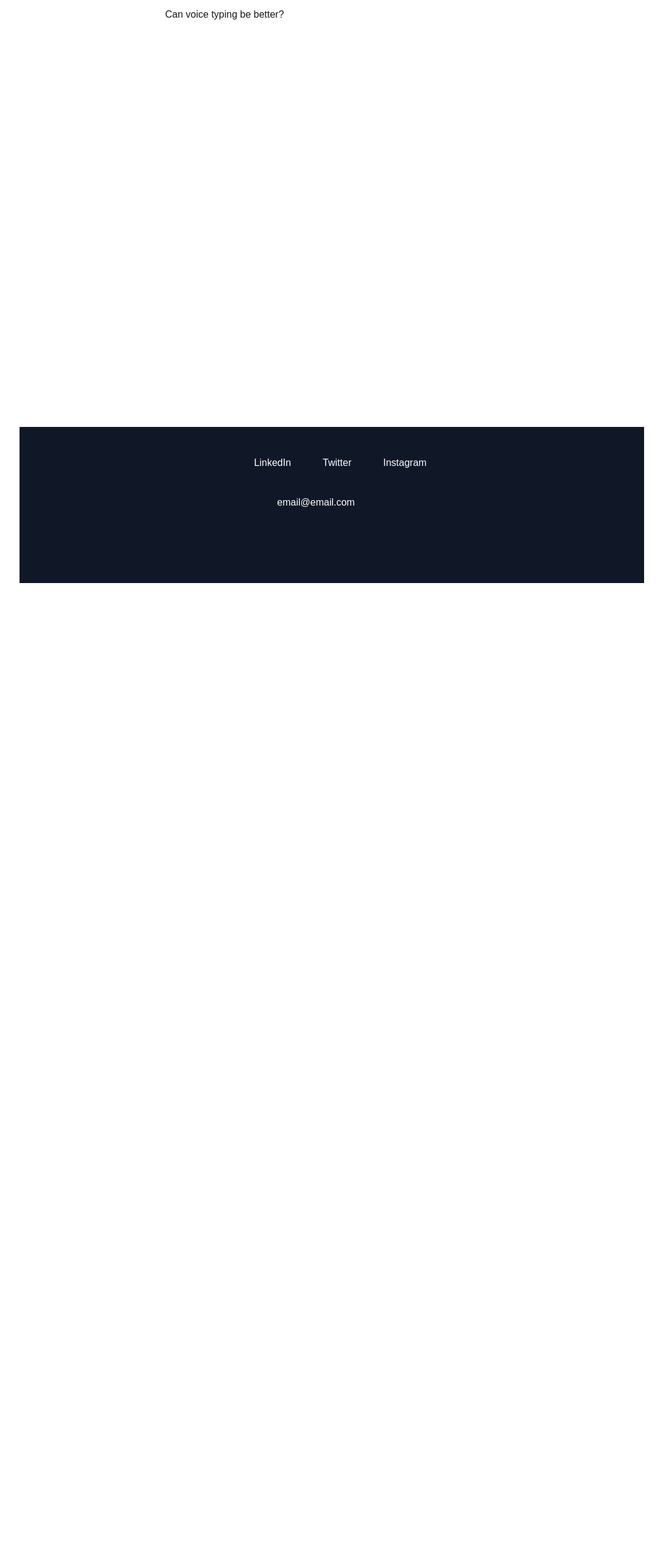
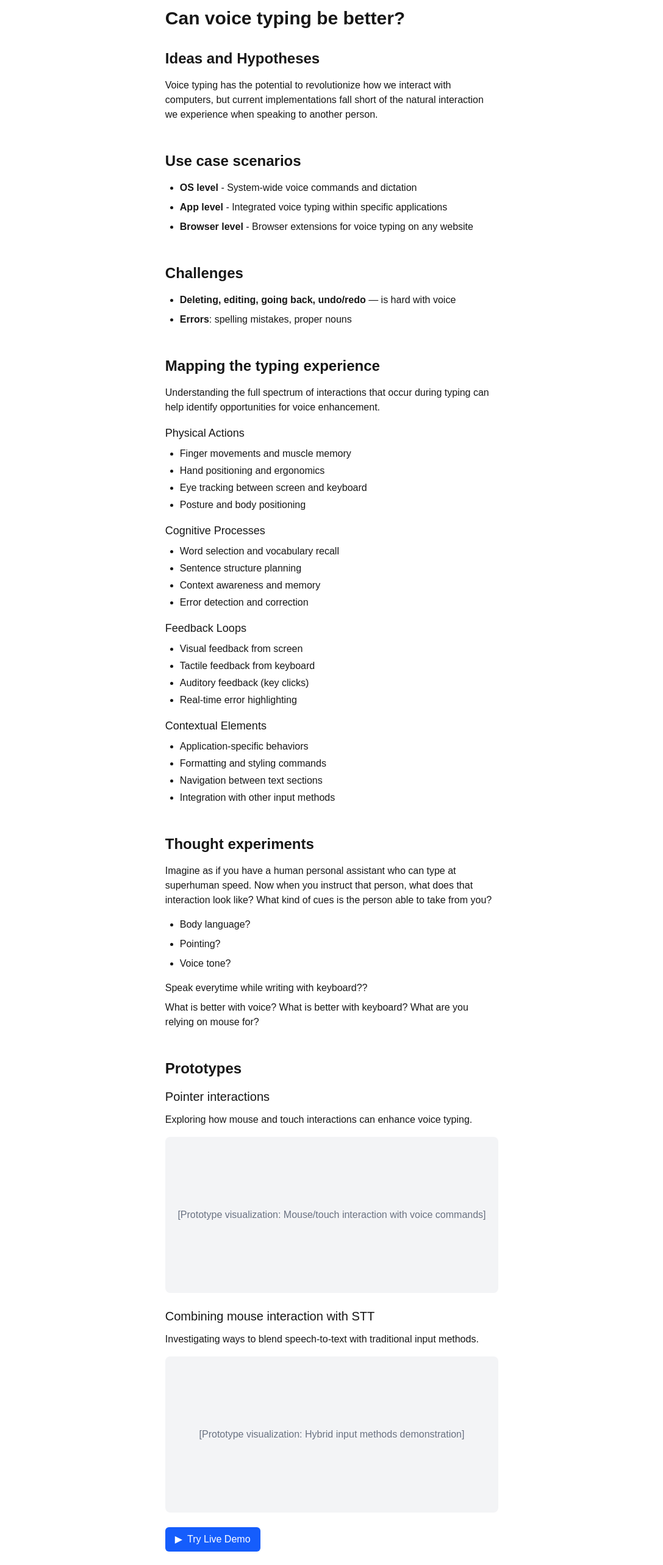
Before and after one commit to sidomatic11/portfolio-2025, a Next.js app: page /explore/voice-typing in a window 1280 px wide. Shown: the part 100-2666 px from the top of the page at 61% size, without its empty margins (96-1183 px from the left). Before the commit the page ends 1056 px from the top, so only its background shows below. Built offline with nearby package versions, Linux system fonts and the light colour scheme; some icons are missing.

Commit message:
voice typing

```diff
--- a/app/explore/voice-typing/page.tsx
+++ b/app/explore/voice-typing/page.tsx
@@ -6,9 +6,129 @@ export default function VoiceTyping() {
       <Header isProjectHeader={true} />
 
       <div className="max-w-prose mx-auto px-4 py-12">
-        Can voice typing be better?
+        <h1 className="text-3xl font-bold mb-8">Can voice typing be better?</h1>
+
+        <section className="mb-12">
+          <h2 className="text-2xl font-semibold mb-4">Ideas and Hypotheses</h2>
+          <p className="mb-4">
+            Voice typing has the potential to revolutionize how we interact with computers,
+            but current implementations fall short of the natural interaction we experience
+            when speaking to another person.
+          </p>
+        </section>
+
+        <section className="mb-12">
+          <h2 className="text-2xl font-semibold mb-4">Use case scenarios</h2>
+          <ul className="list-disc pl-6 space-y-2">
+            <li><strong>OS level</strong> - System-wide voice commands and dictation</li>
+            <li><strong>App level</strong> - Integrated voice typing within specific applications</li>
+            <li><strong>Browser level</strong> - Browser extensions for voice typing on any website</li>
+          </ul>
+        </section>
+
+        <section className="mb-12">
+          <h2 className="text-2xl font-semibold mb-4">Challenges</h2>
+          <ul className="list-disc pl-6 space-y-2">
+            <li><strong>Deleting, editing, going back, undo/redo</strong> — is hard with voice</li>
+            <li><strong>Errors</strong>: spelling mistakes, proper nouns</li>
+          </ul>
+        </section>
+
+        <section className="mb-12">
+          <h2 className="text-2xl font-semibold mb-4">Mapping the typing experience</h2>
+          <p className="mb-4">
+            Understanding the full spectrum of interactions that occur during typing
+            can help identify opportunities for voice enhancement.
+          </p>
+
+          <div className="space-y-4">
+            <div>
+              <h3 className="text-lg font-medium mb-2">Physical Actions</h3>
+              <ul className="list-disc pl-6 space-y-1">
+                <li>Finger movements and muscle memory</li>
+                <li>Hand positioning and ergonomics</li>
+                <li>Eye tracking between screen and keyboard</li>
+                <li>Posture and body positioning</li>
+              </ul>
+            </div>
+
+            <div>
+              <h3 className="text-lg font-medium mb-2">Cognitive Processes</h3>
+              <ul className="list-disc pl-6 space-y-1">
+                <li>Word selection and vocabulary recall</li>
+                <li>Sentence structure planning</li>
+                <li>Context awareness and memory</li>
+                <li>Error detection and correction</li>
+              </ul>
+            </div>
+
+            <div>
+              <h3 className="text-lg font-medium mb-2">Feedback Loops</h3>
+              <ul className="list-disc pl-6 space-y-1">
+                <li>Visual feedback from screen</li>
+                <li>Tactile feedback from keyboard</li>
+                <li>Auditory feedback (key clicks)</li>
+                <li>Real-time error highlighting</li>
+              </ul>
+            </div>
+
+            <div>
+              <h3 className="text-lg font-medium mb-2">Contextual Elements</h3>
+              <ul className="list-disc pl-6 space-y-1">
+                <li>Application-specific behaviors</li>
+                <li>Formatting and styling commands</li>
+                <li>Navigation between text sections</li>
+                <li>Integration with other input methods</li>
+              </ul>
+            </div>
+          </div>
+        </section>
+
+        <section className="mb-12">
+          <h2 className="text-2xl font-semibold mb-4">Thought experiments</h2>
+          <p className="mb-4">
+            Imagine as if you have a human personal assistant who can type at superhuman speed.
+            Now when you instruct that person, what does that interaction look like?
+            What kind of cues is the person able to take from you?
+          </p>
+          <ul className="list-disc pl-6 space-y-2">
+            <li>Body language?</li>
+            <li>Pointing?</li>
+            <li>Voice tone?</li>
+          </ul>
+          <p className="mt-4 mb-2">Speak everytime while writing with keyboard??</p>
+          <p className="mb-2">What is better with voice? What is better with keyboard? What are you relying on mouse for?</p>
+        </section>
+
+        <section className="mb-12">
+          <h2 className="text-2xl font-semibold mb-4">Prototypes</h2>
+
+          <h3 className="text-xl font-medium mb-3">Pointer interactions</h3>
+          <p className="mb-4">
+            Exploring how mouse and touch interactions can enhance voice typing.
+          </p>
+          <div className="bg-gray-100 rounded-lg p-4 mb-6 flex items-center justify-center h-64">
+            <p className="text-gray-500 text-center">[Prototype visualization: Mouse/touch interaction with voice commands]</p>
+          </div>
+
+          <h3 className="text-xl font-medium mb-3">Combining mouse interaction with STT</h3>
+          <p className="mb-4">
+            Investigating ways to blend speech-to-text with traditional input methods.
+          </p>
+          <div className="bg-gray-100 rounded-lg p-4 mb-6 flex items-center justify-center h-64">
+            <p className="text-gray-500 text-center">[Prototype visualization: Hybrid input methods demonstration]</p>
+          </div>
+          <div className="mb-6">
+            <a
+              href="#"
+              className="inline-flex items-center px-4 py-2 bg-blue-600 text-white rounded-md hover:bg-blue-700 transition-colors"
+            >
+              <span className="mr-2">▶</span>
+              Try Live Demo
+            </a>
+          </div>
+        </section>
       </div>
-
     </div>
   );
 }
```
